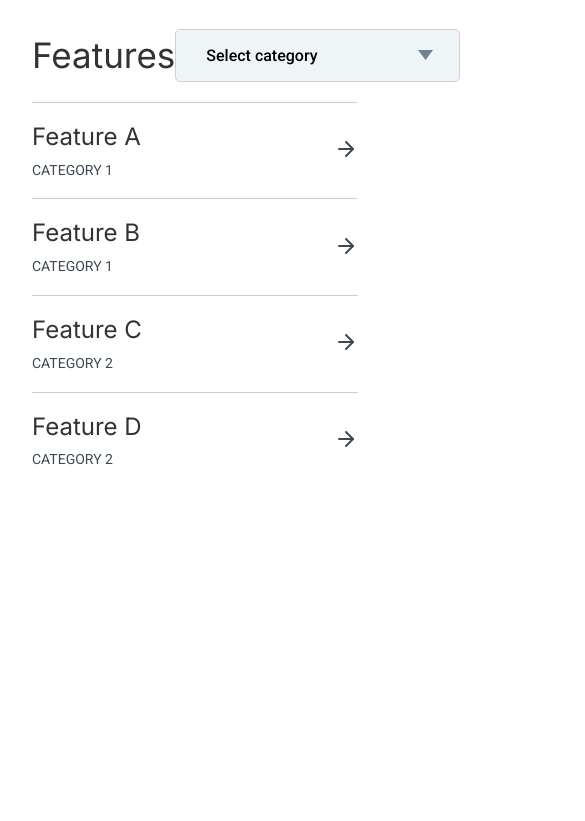
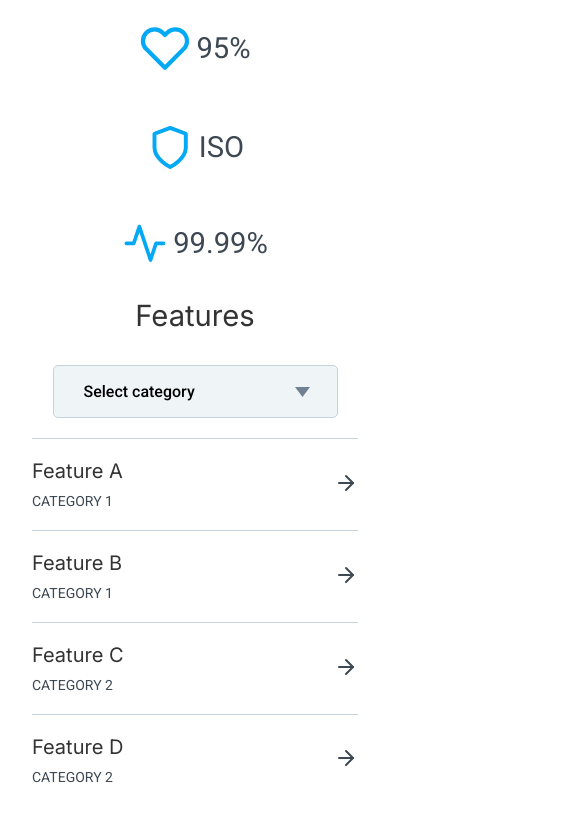
Before and after one commit to klostur/web-dev-test, a website: page index.html in a window 390 px wide. Shown: the part 1069-1890 px from the top of the page, 585 px wide, since content can reach past the window. Before the commit the page ends 1573 px from the top, so only its background shows below. Drawn offline with Linux system fonts and the light colour scheme.

Commit message:
responsive fixes

```diff
--- a/app/scss/base/_typography.scss
+++ b/app/scss/base/_typography.scss
@@ -7,8 +7,8 @@ a {
 }
 h1 {
     font-family: "Inter";
-    font-size: 3rem;
-    line-height: 4.5rem;
+    font-size: clamp(2rem, 4vw, 3rem);
+    line-height: 1.5em;
     font-weight: 700;
     color: #4F4F4F;
     margin: 1rem 0rem;
@@ -16,7 +16,7 @@ h1 {
 h2 {
     font-family: "Inter";
     color: #333333;
-    font-size: 2.1875rem;
+    font-size: clamp(1.825rem, 3vw, 2.1875rem);
     line-height: 1.2em;
     font-weight: 400;
 }
@@ -24,6 +24,7 @@ h3 {
     font-family: "Inter";
     color: #333333;
     font-size: 1.5rem;
+    font-size: clamp(1.25rem, 2vw, 1.5rem);
     line-height: 1.2em;
     font-weight: 400;
 }
@@ -32,6 +33,7 @@ p {
     font-family: "Inter";
     font-weight: 400;
     font-size: 1.5rem;
+    font-size: clamp(1rem, 1.5vw, 1.5rem);
     line-height: 1.5em;
     color: $gray;
     margin: 1rem 0rem;
--- a/app/scss/layout/_header.scss
+++ b/app/scss/layout/_header.scss
@@ -10,7 +10,8 @@
         border-bottom: 1px solid $cerulean;
 
         .container {
-            padding: 1rem 0;
+            padding-top: 1rem;
+            padding-bottom: 1rem;
 
         }
     }
--- a/app/scss/sections/_container.scss
+++ b/app/scss/sections/_container.scss
@@ -5,9 +5,13 @@
     max-width: $site-width;
     margin: 0 auto;
     display: flex;
+    padding: 2rem 0rem;
 
     @include for-laptop {
         padding: 1rem 2rem;
     }
-    padding: 2rem 0rem;
+    @include for-tablet {
+
+    }
+
 }
--- a/app/scss/sections/_features.scss
+++ b/app/scss/sections/_features.scss
@@ -1,4 +1,4 @@
-
+@use "../sass-utils/media" as *;
 
 .features {
 
@@ -10,6 +10,10 @@
         justify-content: space-between;
         margin-bottom: 1.25rem;
         align-items: center;
+        @include for-phone {
+            flex-direction: column;
+            gap: 2rem;
+        }
     }
 
     &__list {
--- a/app/scss/sections/_hero.scss
+++ b/app/scss/sections/_hero.scss
@@ -1,4 +1,5 @@
 @use '../sass-utils/variables' as *;
+@use '../sass-utils/media' as *;
 
 .hero {
     min-height: 43.75rem;
@@ -7,6 +8,15 @@
     justify-content: center;
     align-items: center;
     padding-top: 100px;
+
+    @include for-laptop {
+        min-height: 75vh;
+    }
+
+    @include for-tablet {
+        flex-direction: column;
+    }
+
 
     &__left--out {
         width: calc( (100vw - $site-width ) / 2);
@@ -19,16 +29,52 @@
         display: flex;
         justify-content: flex-end;
     }
+    @include for-laptop {
+        &__left--out {
+            display: none;
+        }
+
+        &__left--in,
+        &__right--in {
+            flex: 1;
+            width: 50%;
+        }
+
+        &__left--in {
+            padding: 2rem;
+        }
+
+        &__right--in {
+            img {
+                width: 100%;
+            }
+        }
+    }
+    @include for-tablet {
+        &__left--in,
+        &__right--in {
+            width: 100%;
+        }
+    }
 
     .hero__review {
         display: flex;
         align-items: center;
+        gap: 1rem;
+
+        @include for-phone {
+            flex-direction: column;
+            align-items: flex-start;
+        }
 
         span {
             font-family: "Inter";
             font-size: 1.125rem;
             color: $cutty-sark;
-            margin-left: 1rem;
+
+            @include for-tablet {
+                font-size: 1rem;
+            }
         }
     }
 
--- a/app/scss/sections/_icons.scss
+++ b/app/scss/sections/_icons.scss
@@ -1,18 +1,32 @@
+@use "../sass-utils/media" as *;
+
 .icons {
     .container {
         justify-content: space-between;
+        flex-wrap: wrap;
+        gap: 50px;
+        @include for-tablet {
+           justify-content: center;
+        }
+
     }
     &__item {
         display: flex;
         justify-content: center;
         align-items: center;
         gap: 5px;
+        @include for-phone {
+            width: 100%;
+        }
 
         span {
             font-family: Roboto;
             font-size: 2.75rem;
+            font-size: clamp(1.825rem, 3vw, 2.75rem);
             line-height: 1.4em;
             color: #3D4853;
+
+
         }
     }
 }
--- a/app/scss/sections/_trusted.scss
+++ b/app/scss/sections/_trusted.scss
@@ -11,6 +11,7 @@
         display: flex;
         justify-content: center;
         width: 100%;
+        text-align: center;
 
         &:before,
         &:after {
```
Also changed, not shown: dist/css/style.css, 1 other file.
